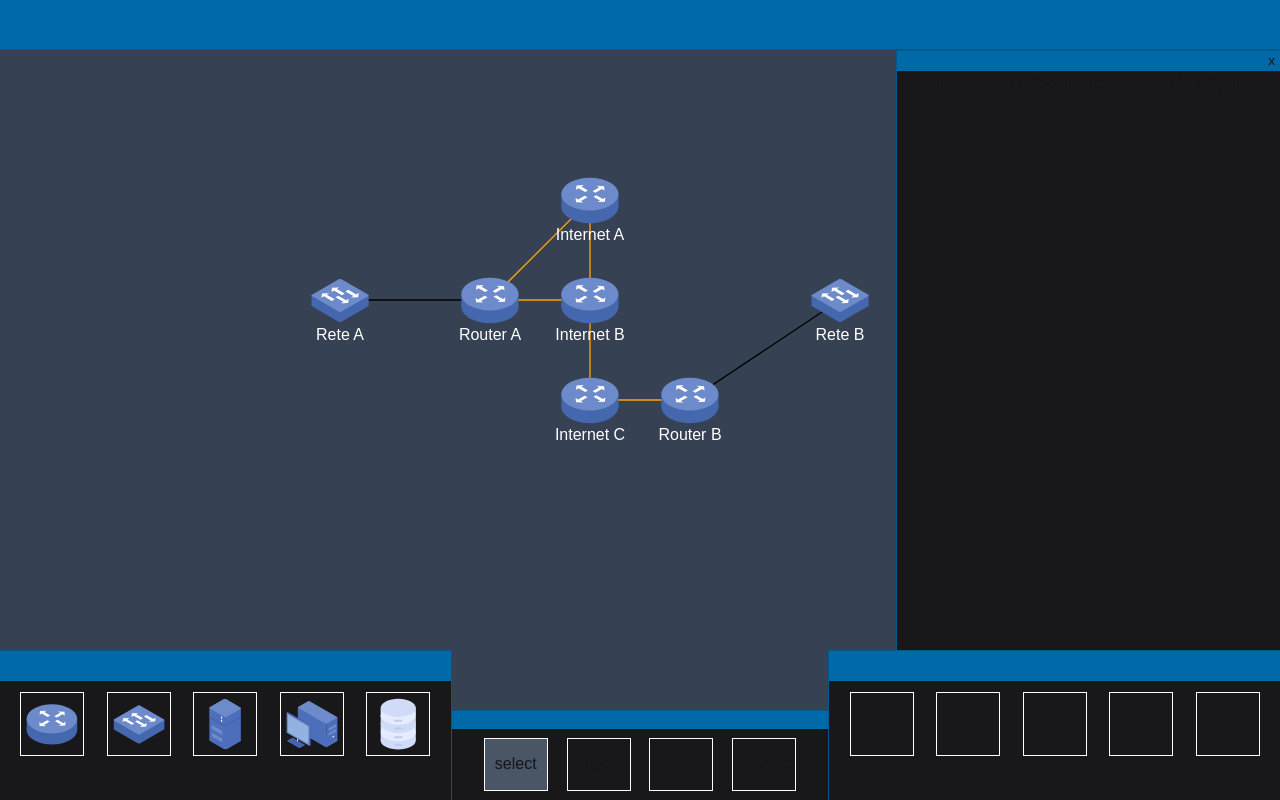
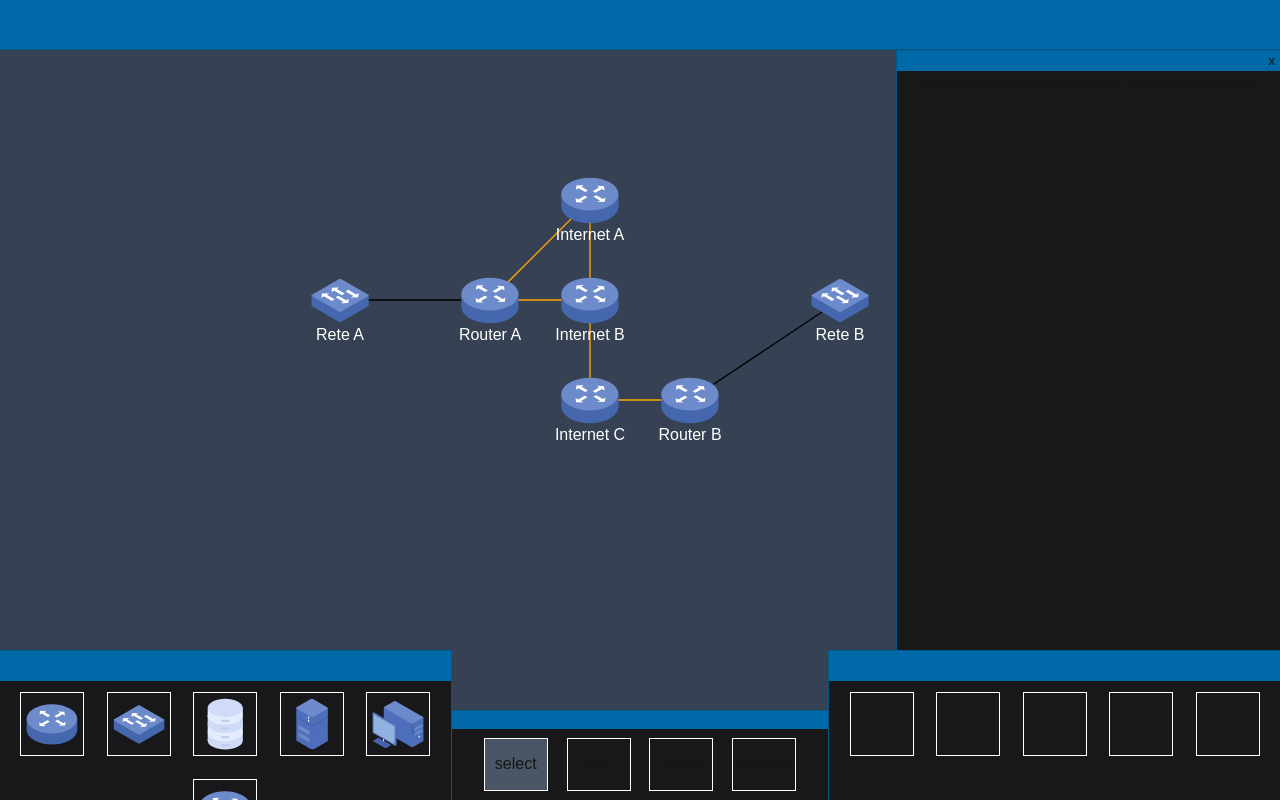
Before and after one commit to AmedeoAlf/packet-tracer, a Next.js app: page / in a window 1280 px wide. Built offline with nearby package versions, Linux system fonts and the light colour scheme.

Commit message:
Minor style change

```diff
--- a/app/Editor.tsx
+++ b/app/Editor.tsx
@@ -9,6 +9,7 @@ import { SideBar } from "./editorComponents/SideBar";
 import { ToolSelector } from "./editorComponents/ToolSelector";
 import { Devices } from "./editorComponents/Devices";
 import { clamp } from "./common";
+import { deviceTypesDB } from "./devices/deviceTypesDB";
 
 /*
  * Questo componente è tutta l'interfaccia del sito. Crea gli hook sia per il
@@ -64,10 +65,15 @@ export function Editor(p: Project): ReactNode {
       <div id="left-side-bar" className="fixed bottom-0 left-0 w-[35.3%] h-[150px] indent-[1,5em] border-solid border-t-[.1em] border-r-[.1em] border-sky-800">
         <div className="h-[20%] bg-sky-700"></div>
         <div className="h-[80%] bg-zinc-900 flex flex-wrap justify-center">
-          {Object.values(ICONS).map(it =>
-            <button className="h-16 w-16 m-[2.5%] border-solid border-[.1em] border-white" key={it.key}>
-              <svg viewBox="-35 -35 70 70">
-                {it}
+          {Object.values(deviceTypesDB).map(it =>
+            <button className="h-16 w-16 m-[2.5%] border-solid border-[.1em] border-white" key={it.proto.deviceType}>
+              <svg viewBox="-35 -35 70 70" onClick={() => {
+                proj.createDevice(it.proto.deviceType, { x: (proj.lastId%5)*100-600, y: Math.floor(proj.lastId/5)*100-350 })
+                tool.updateProject()
+              }
+
+              }>
+                {ICONS[it.proto.iconId]}
                 {/* il bordo che devono rispettare le icone dopo l'applicazione di scale() e traslate()
                     <rect x="-30" y="-30" width="60" height="60" stroke="red" fill="none" />*/}
               </svg>
--- a/app/tools/AddTool.tsx
+++ b/app/tools/AddTool.tsx
@@ -20,7 +20,7 @@ export function makeAddTool(ctx: ToolCtx): AddTool {
           <select
             defaultValue={this.deviceType}
             onChange={ev => { this.deviceType = ev.target.value as DeviceType; this.update() }} >
-            {Object.keys(deviceTypesDB).map(it => (<option key={it} value={it}>{it}</option>))}
+            {Object.keys(deviceTypesDB).map(it => (<option className="bg-sky-700" key={it} value={it}>{it}</option>))}
           </select>
         </div>
       )
--- a/app/tools/ConnectTool.tsx
+++ b/app/tools/ConnectTool.tsx
@@ -2,6 +2,7 @@ import { ReactNode } from "react";
 import { Device } from "../devices/Device";
 import { Tool, ToolCtx } from "./Tool";
 import { toInterfaceId } from "../Project";
+import { NetworkInterface } from "../emulators/DeviceEmulator";
 
 export type ConnectTool = Tool & {
   deviceA?: Device,
@@ -30,43 +31,7 @@ export function makeConnectTool(ctx: ToolCtx): ConnectTool {
     ...ctx,
     toolname: "connect",
     panel() {
-      const SelectIntfComponent = (device: Device, setIntf: (i: number) => void, intfIdx: number): ReactNode => {
-        return (
-          <>
-            <p>{device.name}</p>
-            <select value={intfIdx} onChange={ev => { setIntf(+ev.target.value); this.update() }}>
-              {[...device.internalState.netInterfaces.entries()
-                .map(([idx, val]) => <option key={idx} value={idx}>{val.name} ({val.type} {val.maxMbps})</option>)]}
-            </select>
-          </>
-        )
-      }
-      return (
-        <div>
-          {this.errorMsg ? <p>Errore {this.errorMsg}</p> : undefined}
-          {!this.deviceA
-            ? <p>Seleziona il primo dispositivo</p>
-            : <>
-              {SelectIntfComponent(this.deviceA, (n) => this.idxA = n, this.idxA)}
-              {!this.deviceB
-                ? <p>Seleziona il secondo dispositivo</p>
-                : <>
-                  {SelectIntfComponent(this.deviceB, (n) => this.idxB = n, this.idxB)}
-                  <button onClick={() => {
-                    this.errorMsg = this.project.connect(
-                      // Gli operatori ternari garantiscono che i valori non siano undefined
-                      this.deviceA!.id, this.idxA!,
-                      this.deviceB!.id, this.idxB!,
-                    );
-                    this.updateProject();
-                    if (!this.errorMsg) clearSelection(this);
-                  }}>Connetti</button>
-                </>
-              }
-            </>
-          }
-        </div>
-      )
+      return <></>
     },
     onEvent(ev) {
       const firstEmptyInterface = (device: Device): number => {
```
